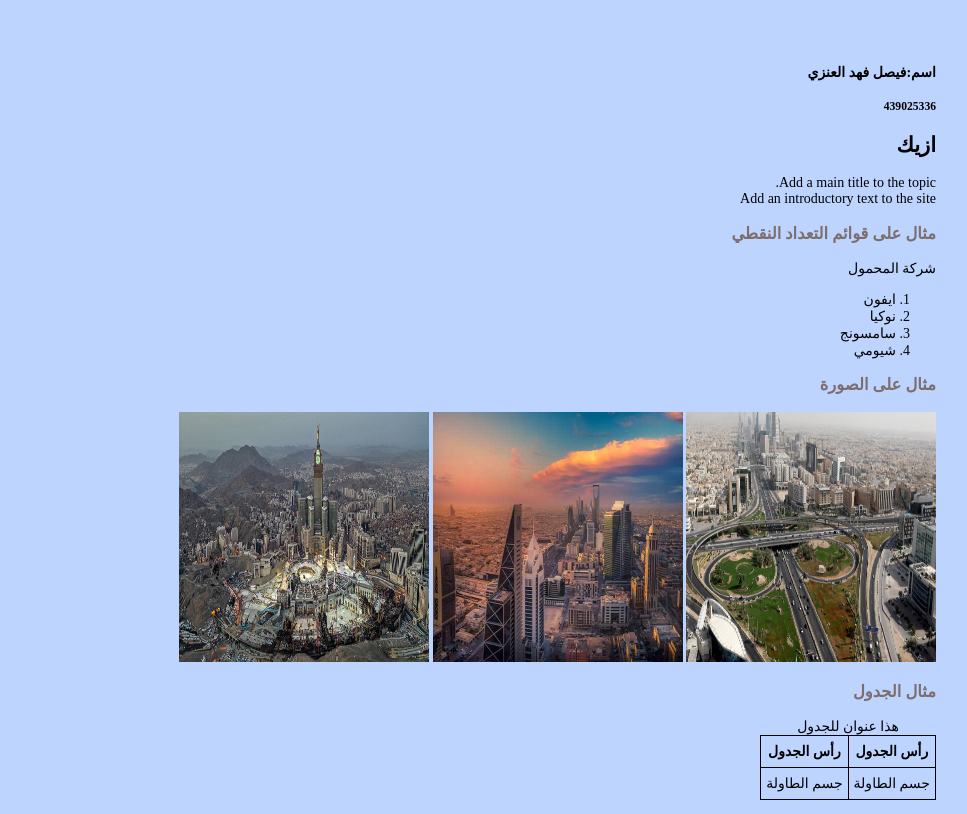
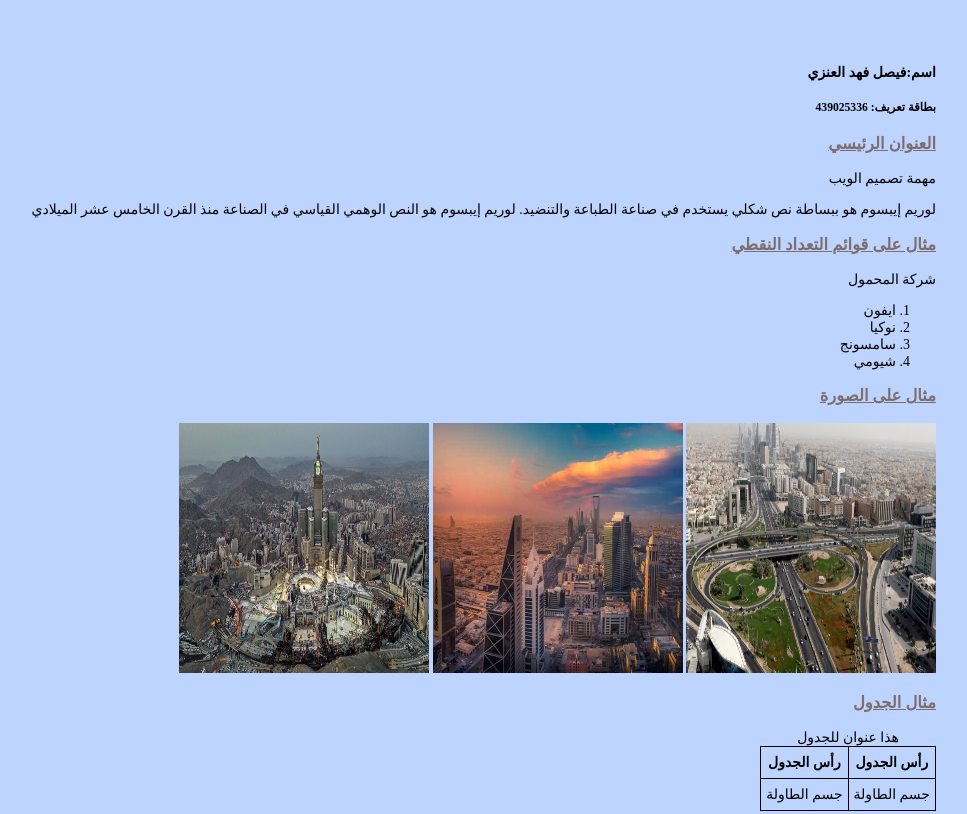
Before and after one commit to mdalenazi/college-project, a plain HTML site: page index.html in a window 1280 px wide. Shown: the top 814 px of the page, without its empty margins (289-1256 px from the left). Drawn offline with Linux system fonts and the light colour scheme.

```diff
--- a/assets/css/style.css
+++ b/assets/css/style.css
@@ -72,4 +72,5 @@
 }
 h3{
     color: #7d6d6d;
+    text-decoration: underline;
 }
--- a/index.html
+++ b/index.html
@@ -13,16 +13,16 @@
     <div class="container">
         <div class="name-block">
             <h4>اسم:فيصل فهد العنزي </h4>
-            <h5>439025336</h5>
+            <h5>بطاقة تعريف: 439025336</h5>
         </div>
-        <div class="topic-title">
-            <h2 >ازيك</h2>
+        <!-- page title -->
+        <h3>العنوان الرئيسي</h3>
+        <div class="main-title">
+         <P>مهمة تصميم الويب</P>
         </div>
-        <div class="main-title">
-            Add a main title to the topic.
-        </div>
+        <!-- introductory text -->
         <div class="introductory-text">
-            Add an introductory text to the site
+            <p>لوريم إيبسوم هو ببساطة نص شكلي يستخدم في صناعة الطباعة والتنضيد. لوريم إيبسوم هو النص الوهمي القياسي في الصناعة منذ القرن الخامس عشر الميلادي</p>
         </div>
         <!--link example-->
         <h3>مثال على قوائم التعداد النقطي</h3>
```
